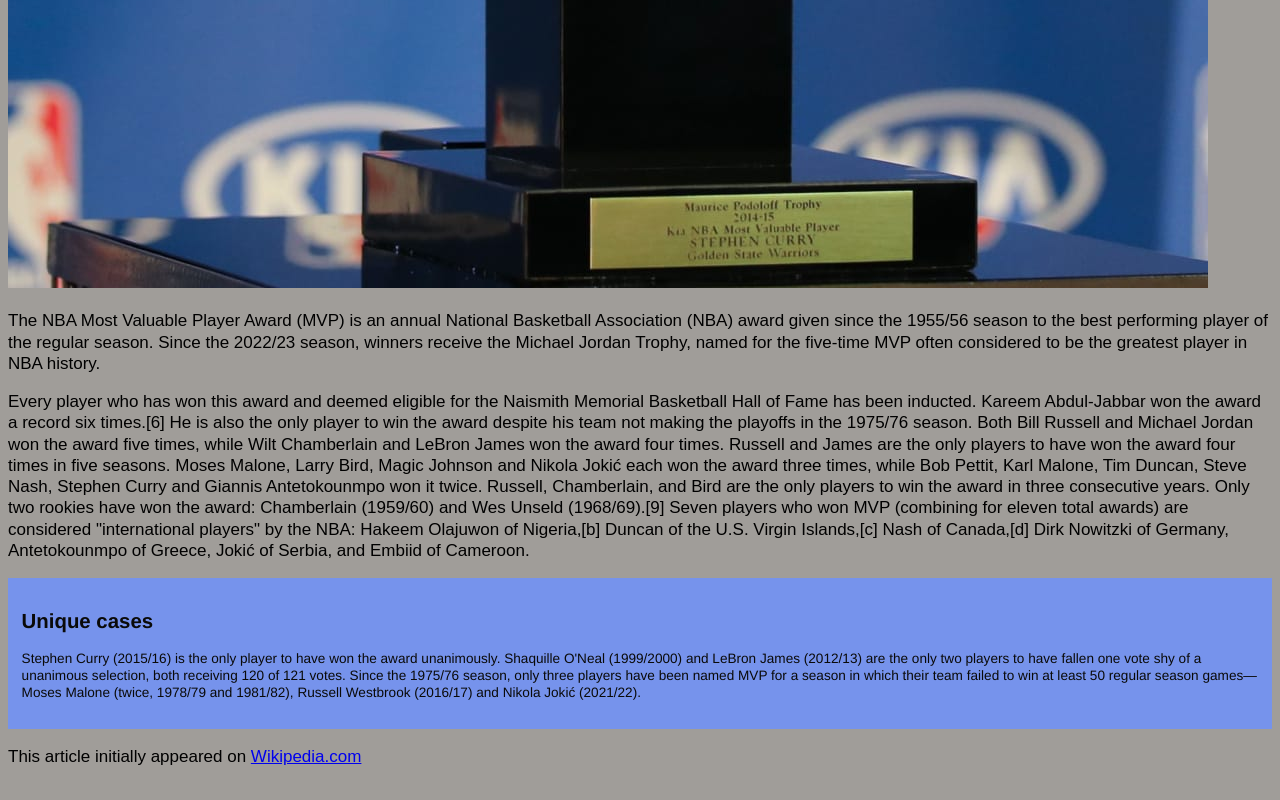
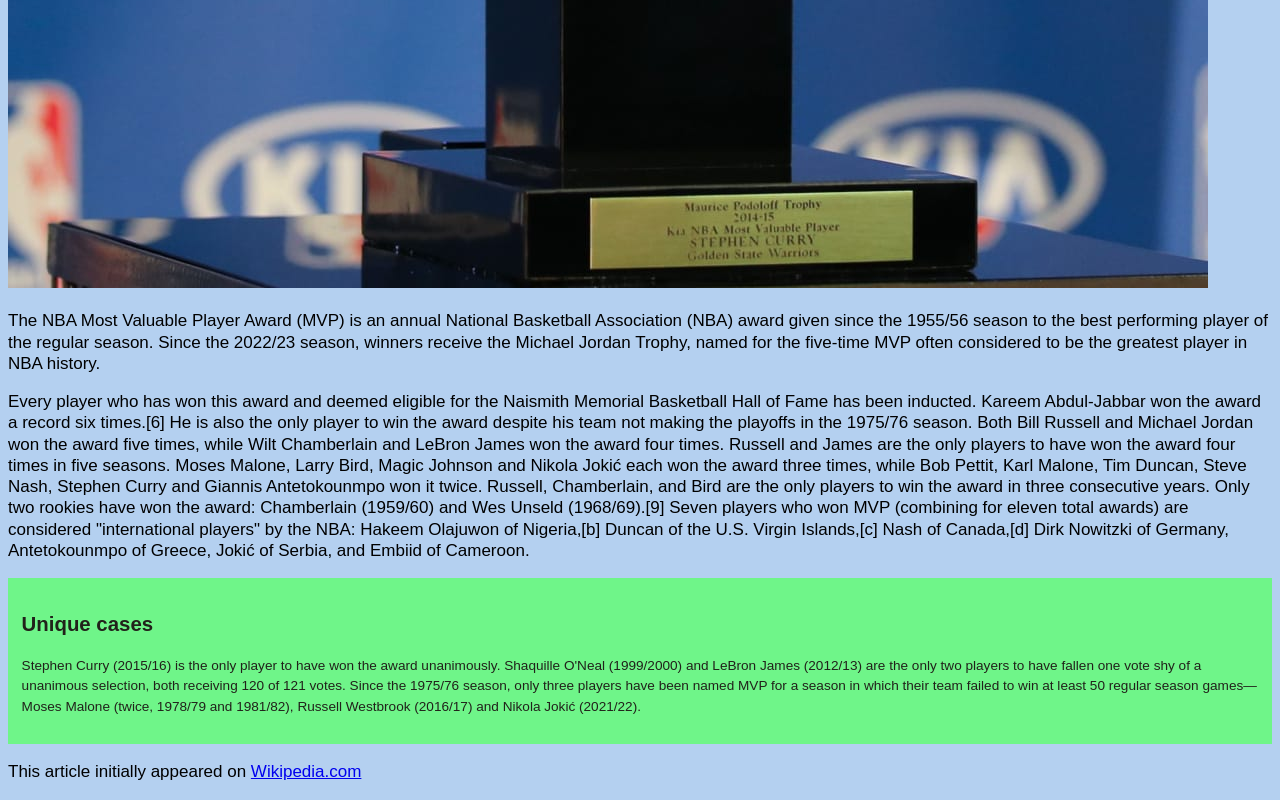
Before and after one commit to henryjbrown1/jour352, a plain HTML site: page article/index.html in a window 1280 px wide. Shown: the part 1000-1800 px from the top of the page. Drawn offline with Linux system fonts and the light colour scheme; files that its build step writes are made by us from their sources; files whose address does not match are found by name.

Commit message:
i think I've rearranged the files and folders correctly this time

```diff
--- /dev/null
+++ b/article/css/style.css
@@ -0,0 +1,14 @@
+body {
+    font-family: Arial, Helvetica, sans-serif;
+    font-size: 17px;
+    line-height: 1.25;
+    background-color: #b4d0f0;
+}
+
+.callout {
+    background-color: #6ff589;
+    padding: 1em;
+    font-size: .8em;
+    line-height: 1.5;
+    color: #21221A;
+}
--- a/article/index.html
+++ b/article/index.html
@@ -5,7 +5,7 @@
     <meta charset="UTF-8">
     <meta name="viewport" content="width=device-width, initial-scale=1.0">
     <title>NBA Most Valuable Player Award</title>
-    <link rel="stylesheet" href="/Users/henrybrown/Documents/jour352/article/style.css">
+    <link rel="stylesheet" href="css/style.css">
 </head>
 
 <body>
--- a/article/style.css
+++ /dev/null
@@ -1,15 +0,0 @@
-body {
-    font-family: Arial, Helvetica, sans-serif;
-    font-size: 17px;
-    line-height: 1.25;
-    background-color: #a09d99;
-}
-
-.callout {
-    background-color: #7693ec;
-    padding: 1em;
-    font-family: 'Franklin Gothic Medium', 'Arial Narrow', Arial, sans-serif;
-    font-size: .8em;
-    line-height: 1.25;
-    color: #0a0a09;
-}
```
Also changed, not shown: article/img/nba-mvp-trophy.jpg (added), 3 other files.
